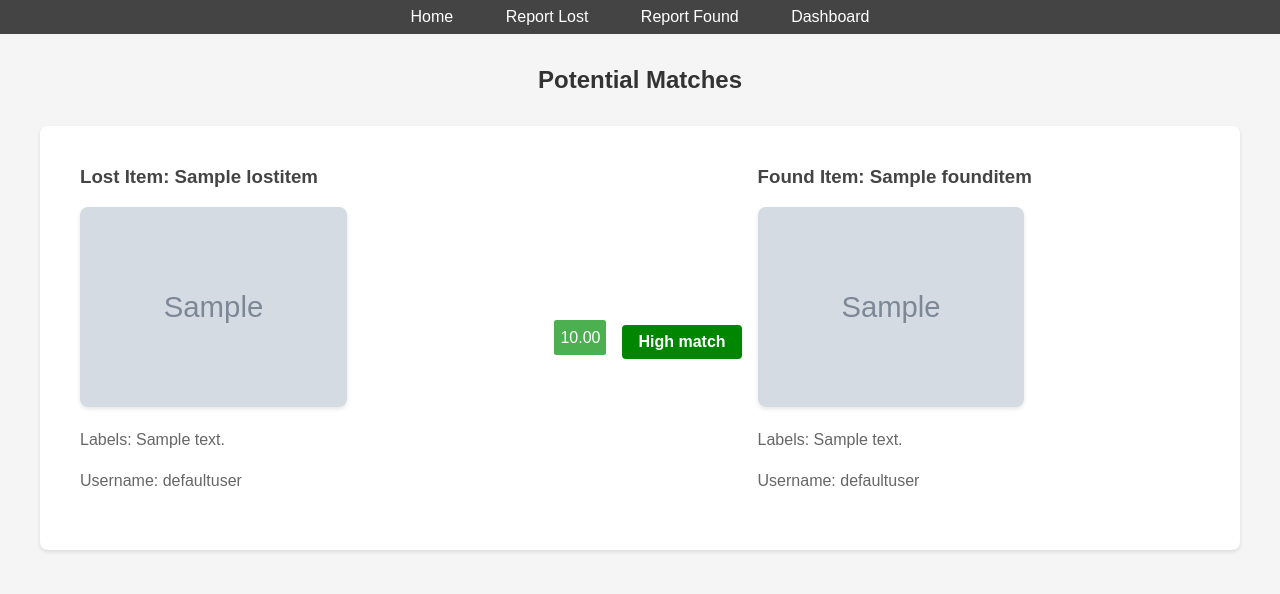
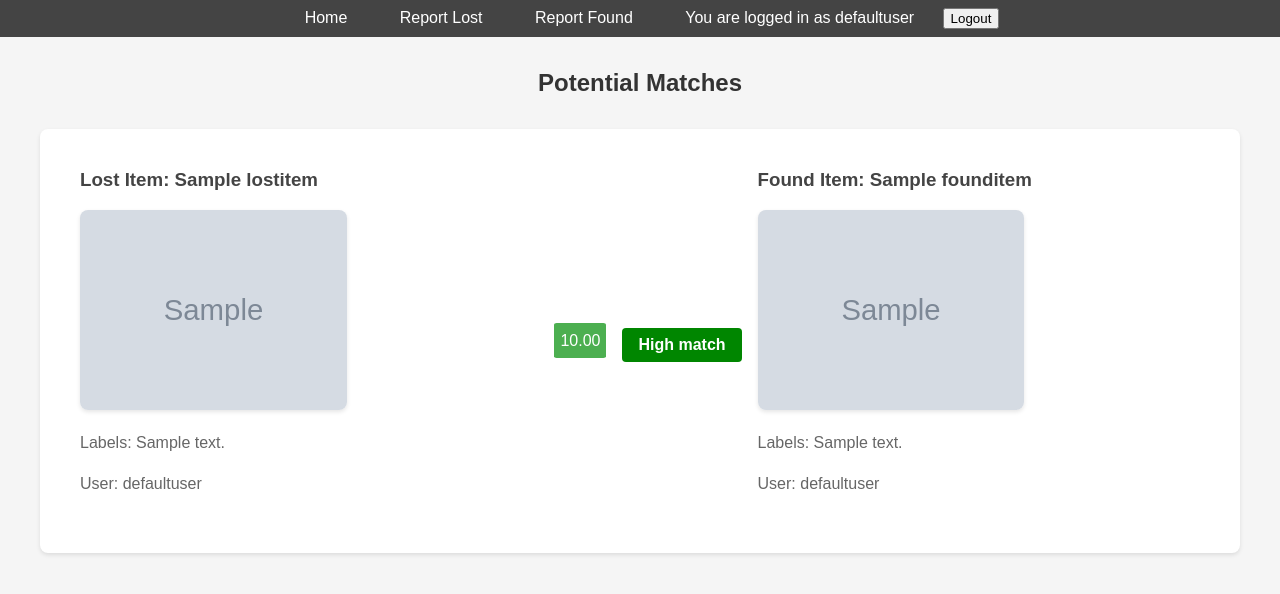
Before and after one commit to TaffCodes/FavouriteMistake, a Django app: page /dashboard/ in a window 1280 px wide. Shown: the part 112-706 px from the top of the page. Run offline with Django 5.2, Linux system fonts and the light colour scheme; a user stored in the database is signed in; data comes from the database, SQL or seed files in the repository; tables that the repository leaves empty hold one stand-in row (values such as "Sample post"); grey boxes marked "Sample" are stand-in pictures.

Commit message:
Refactor matching logic to filter matched items in dashboard by user; update templates to display user information for lost and found items.

```diff
--- a/lost_found_app/matching.py
+++ b/lost_found_app/matching.py
@@ -14,11 +14,12 @@ def find_matches_for_item(item, is_found=False):
     item_labels = set(label.split('(')[0].strip() for label in item.vision_labels.split(','))
 
     # Get items to compare against
+    user = item.user
     if is_found:
-        compare_items = LostItem.objects.all()
+        compare_items = LostItem.objects.filter(user=user)
         current_item = item
     else:
-        compare_items = FoundItem.objects.all()
+        compare_items = FoundItem.objects.filter(user=user)
         current_item = item
 
     # Find matches
--- a/lost_found_app/templates/dashboard.html
+++ b/lost_found_app/templates/dashboard.html
@@ -141,7 +141,11 @@
         <a href="{% url 'hello_world' %}">Home</a>
         <a href="{% url 'report_lost' %}">Report Lost</a>
         <a href="{% url 'report_found' %}">Report Found</a>
-        <a href="{% url 'dashboard' %}">Dashboard</a>
+        <a href="{% url 'profile' %}">You are logged in as {{user.username }}</a>
+        <form method="post" action="{% url 'logout' %}" style="display: inline;">
+            {% csrf_token %}
+            <button type="submit">Logout</button>
+        </form>
     </div>
 
     <div class="matches">
@@ -152,7 +156,7 @@
                 <h3>Lost Item: {{ match.lost_item.name }}</h3>
                 <img src="{{ match.lost_item.image.url }}" alt="Lost item">
                 <p>Labels: {{ match.lost_item.vision_labels }}</p>
-                <p> Username: {{ match.lost_item.user.username }}</p>
+                <p> User: {{ match.lost_item.user.username }}</p>
             </div>
             <div class="match-score">
                 {{ match.match_score|floatformat:2 }}
@@ -164,7 +168,7 @@
                 <h3>Found Item: {{ match.found_item.name }}</h3>
                 <img src="{{ match.found_item.image.url }}" alt="Found item">
                 <p>Labels: {{ match.found_item.vision_labels }}</p>
-                <p> Username: {{ match.found_item.user.username }}</p>
+                <p> User: {{ match.found_item.user.username }}</p>
             </div>
         </div>
         {% empty %}
--- a/lost_found_app/templates/hello_world.html
+++ b/lost_found_app/templates/hello_world.html
@@ -146,6 +146,7 @@
                         <img src="{{ item.image.url }}" alt="{{ item.name }}">
                         <h3>{{ item.name }}</h3>
                         <p>ID: RL-{{ item.uuid|slice:":4" }}</p>
+                        <p>User:<strong>{{ item.user.username }} </strong></p>
                     </a>
                 </div>
             {% endfor %}
@@ -158,6 +159,7 @@
                         <img src="{{ item.image.url }}" alt="{{ item.name }}">
                         <h3>{{ item.name }}</h3>
                         <p>ID: RF-{{ item.uuid|slice:":4" }}</p>
+                        <p>User:<strong>{{ item.user.username }} </strong></p>
                     </a>
                 </div>
             {% endfor %}
--- a/lost_found_app/views.py
+++ b/lost_found_app/views.py
@@ -114,10 +114,10 @@ def report_lost_item(request):
 @login_required
 def report_found_item(request):
     if request.method == 'POST':
-        form = FoundItemForm, LostItemForm(request.POST, request.FILES)
+        form = FoundItemForm(request.POST, request.FILES)
         if form.is_valid():
             found_item = form.save(commit=False)
-            found_item = request.user
+            found_item.user = request.user
             found_item.save()
             # Analyze image with Vision API
             found_item.vision_labels = analyze_image(found_item.image.path)
@@ -146,7 +146,10 @@ def item_details(request, id):
 
 @login_required
 def dashboard(request):
-    matches = ItemMatch.objects.all().order_by('-created_at')
+    user = request.user
+    found_items = FoundItem.objects.filter(user=user)
+    lost_items = LostItem.objects.filter(user=user)
+    matches = ItemMatch.objects.filter(lost_item__in=lost_items).order_by('-created_at') | ItemMatch.objects.filter(found_item__in=found_items).order_by('-created_at')
     for match in matches:
         if match.match_score > 0.6:
             match.level = 'High match'
```
